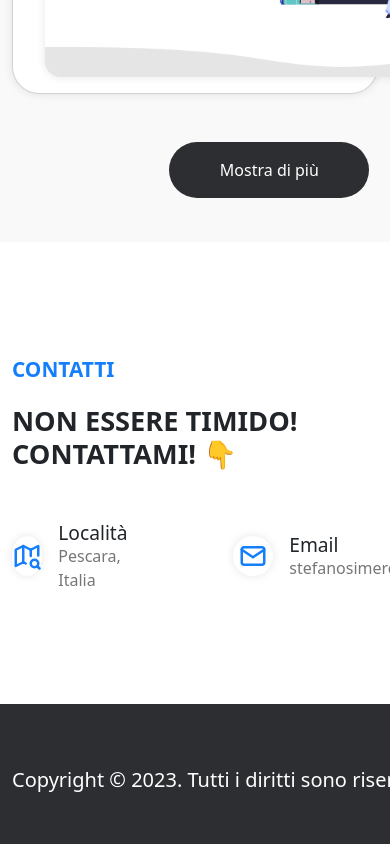
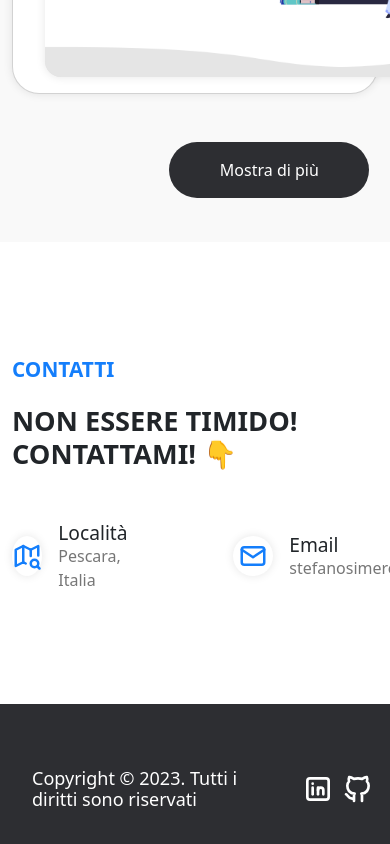
Before and after one commit to stefansimereaa/Personal-Portfolio, a Vue app: page / in a window 390 px wide. Shown: the part 4130-4974 px from the top of the page. Built offline with nearby package versions, Linux system fonts and the light colour scheme; some icons are missing.

Commit message:
added for footer responsive mobile first

```diff
--- a/src/components/footer/AppFooter.vue
+++ b/src/components/footer/AppFooter.vue
@@ -56,6 +56,8 @@ footer{
   height: 150px;
 }
 
+
+
 .col-2 a {
   color: white;
   transition: color 0.3s;
@@ -68,12 +70,25 @@ footer{
   }
 }
 
+// Responsive for small mobile devices
+@media (max-width: 576px) {
+  h5{
+    margin-left: 20px;
+    font-size: 18px;
+  }
+  .col-2{
+    margin-right: 40px;
+  }
+}
+
+
 // Responsive for mobile
-@media (max-width: 576px) {
-  footer{
-    width: 200%;
-    margin: 0px;
-    padding: 0px;
+@media (min-width: 576px) {
+  h5{
+    font-size: 17px;
+  }
+  .col-2{
+    margin-right: 50px;
   }
 }
 
```
